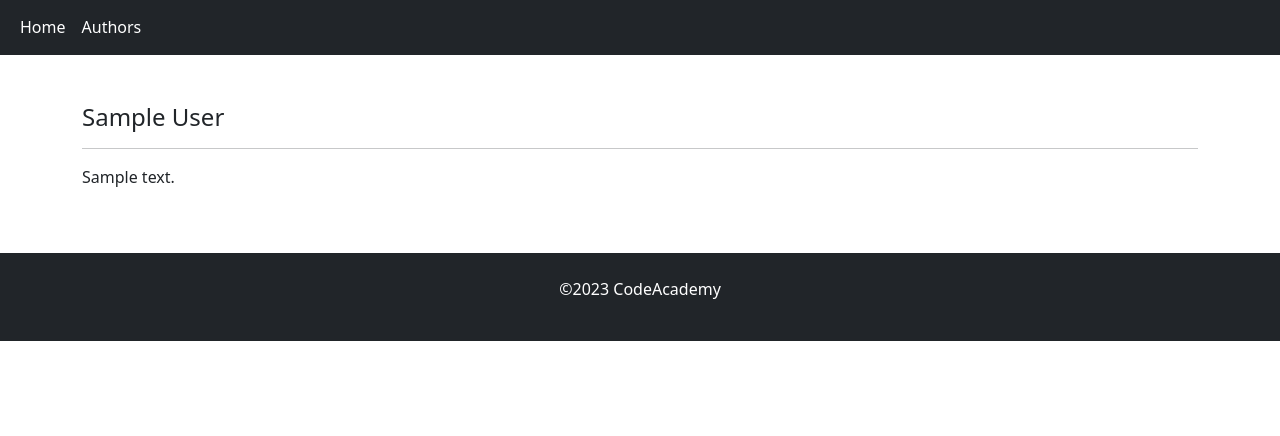
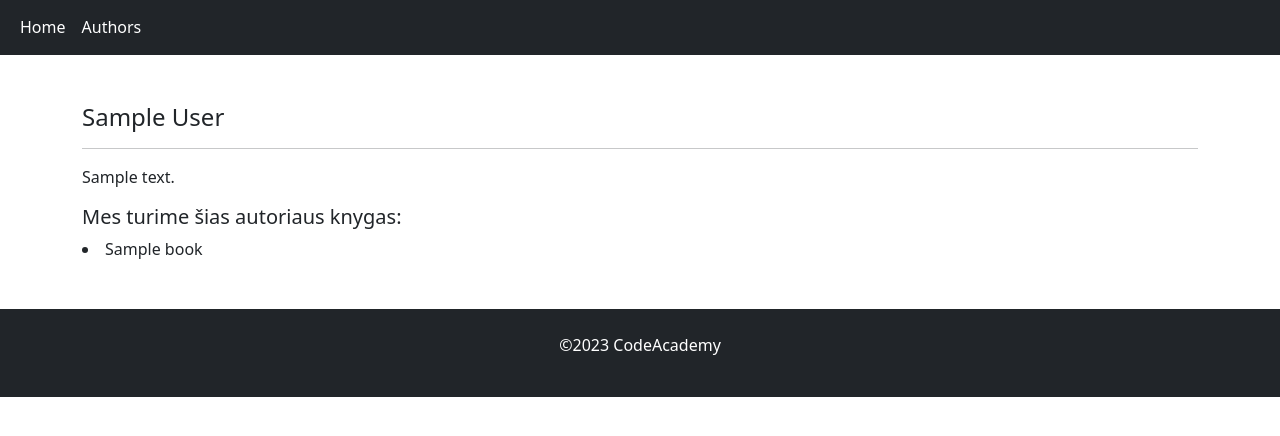
Before and after one commit to DonatasNoreika/django_biblioteka_2023_08, a Django app: page /library/authors/1 in a window 1280 px wide. Shown: the part 193-629 px from the top of the page. Run offline with Django 4.2, Linux system fonts and the light colour scheme; tables that the repository leaves empty hold one stand-in row (values such as "Sample post").

Commit message:
Prie autoriaus rodomos autoriaus knygos

```diff
--- a/mysite/library/templates/author.html
+++ b/mysite/library/templates/author.html
@@ -7,5 +7,9 @@
     <h4>{{ author.first_name }} {{ author.last_name }}</h4>
     <hr>
     <p>{{ author.description }}</p>
+    <h5>Mes turime šias autoriaus knygas:</h5>
+    {% for book in author.books.all %}
+    <li>{{ book }}</li>
+    {% endfor %}
 </div>
 {% endblock %}
```
